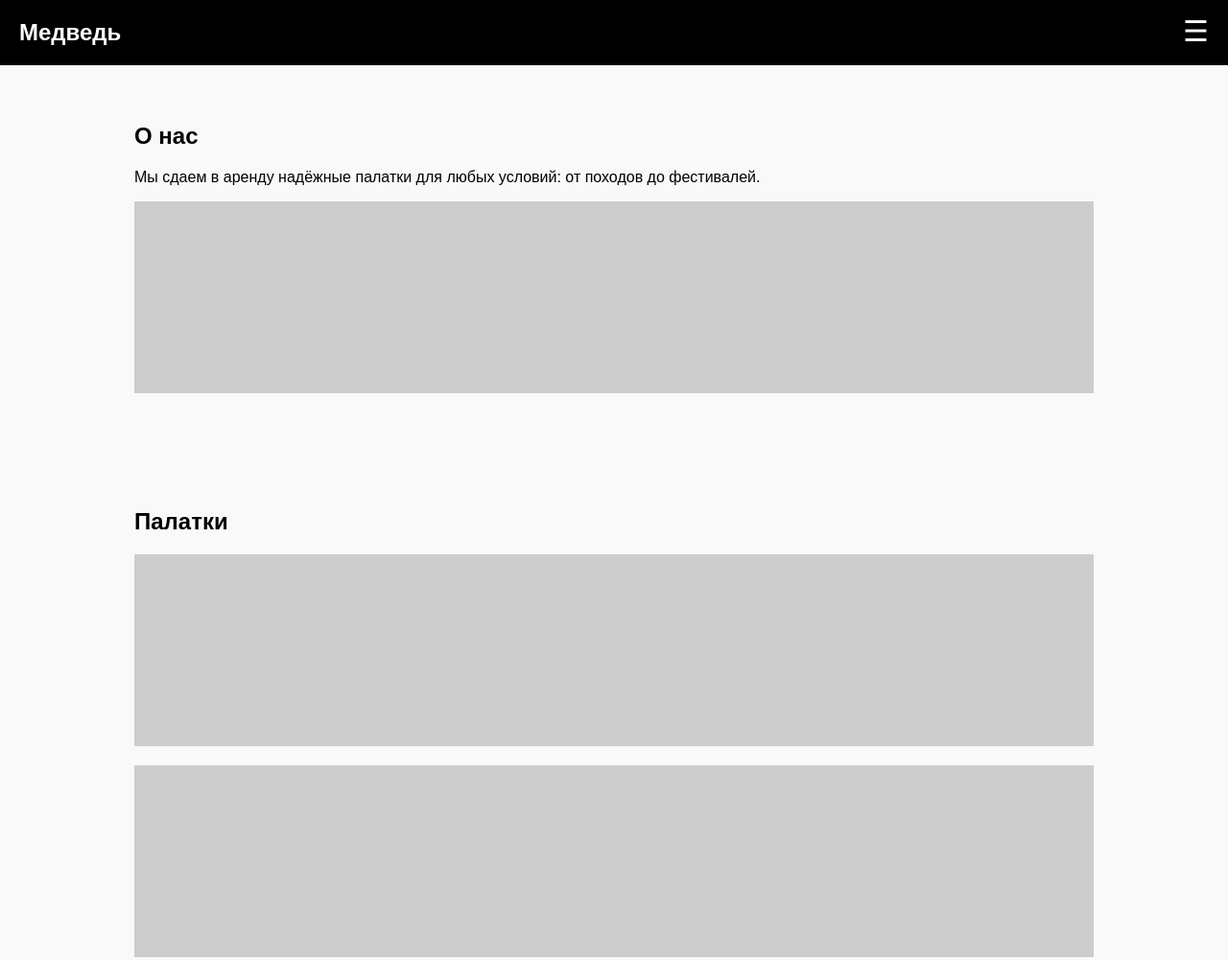
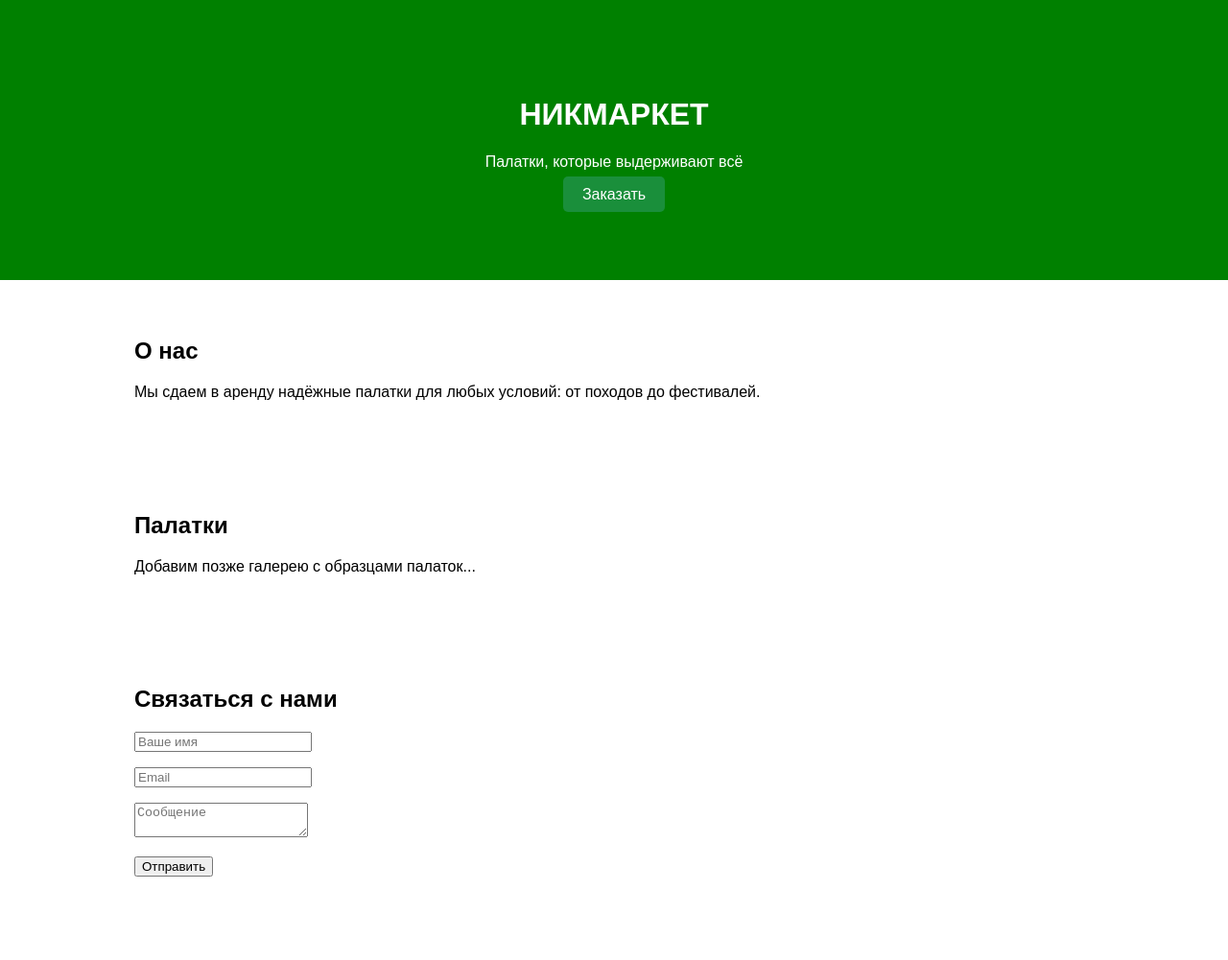
Before and after one commit to TaipSon/palatki-site, a plain HTML site: page index.html in a window 1280 px wide. Shown: the top 1001 px of the page at 96% size. After the commit the page ends 970 px from the top, so only its background shows below. Drawn offline with Linux system fonts and the light colour scheme.

Commit message:
Изменено название и цвет на зелёный

```diff
--- a/index.html
+++ b/index.html
@@ -3,115 +3,61 @@
 <head>
     <meta charset="UTF-8" />
     <meta name="viewport" content="width=device-width, initial-scale=1.0" />
-    <title>Прокат палаток «Медведь»</title>
+    <title>НИКМАРКЕТ</title>
     <style>
         body {
             margin: 0;
             font-family: sans-serif;
-            background: #f9f9f9;
         }
 
-        /* Шапка сайта */
         header {
-            background: black;
+            background: green;
             color: white;
-            padding: 20px;
-            position: relative;
+            padding: 80px 20px;
+            text-align: center;
         }
 
-        .logo {
-            font-size: 24px;
-            font-weight: bold;
-        }
-
-        /* Меню */
-        nav {
-            display: none;
-            flex-direction: column;
-            position: absolute;
-            top: 60px;
-            left: 0;
-            right: 0;
-            background: white;
-            color: black;
-            border-top: 1px solid #ccc;
-        }
-
-            nav a {
-                padding: 15px;
-                text-decoration: none;
-                color: black;
-                border-bottom: 1px solid #ddd;
-            }
-
-                nav a:hover {
-                    background: #f0f0f0;
-                }
-
-        /* Бургер */
-        .burger {
-            font-size: 30px;
-            cursor: pointer;
-            position: absolute;
-            right: 20px;
-            top: 15px;
-        }
-
-        /* Основной контент */
         section {
             padding: 40px 20px;
             max-width: 1000px;
             margin: auto;
         }
 
-        .placeholder {
-            background: #ccc;
-            height: 200px;
-            margin-bottom: 20px;
+        .button {
+            background: #1a8f3b;
+            color: white;
+            padding: 10px 20px;
+            text-decoration: none;
+            border-radius: 5px;
         }
     </style>
 </head>
 <body>
-
     <header>
-        <div class="logo">Медведь</div>
-        <div class="burger" onclick="toggleMenu()">☰</div>
-        <nav id="menu">
-            <a href="#about">О нас</a>
-            <a href="#tents">Палатки</a>
-            <a href="#contacts">Контакты</a>
-        </nav>
+        <h1>НИКМАРКЕТ</h1>
+        <p>Палатки, которые выдерживают всё</p>
+        <a href="#contact" class="button">Заказать</a>
     </header>
 
-    <section id="about">
+    <section>
         <h2>О нас</h2>
         <p>Мы сдаем в аренду надёжные палатки для любых условий: от походов до фестивалей.</p>
-        <div class="placeholder"></div>
     </section>
 
-    <section id="tents">
+    <section>
         <h2>Палатки</h2>
-        <div class="placeholder"></div>
-        <div class="placeholder"></div>
-        <div class="placeholder"></div>
+        <p>Добавим позже галерею с образцами палаток...</p>
     </section>
 
-    <section id="contacts">
-        <h2>Контакты</h2>
+    <section id="contact">
+        <h2>Связаться с нами</h2>
         <form action="https://api.web3forms.com/submit" method="POST">
-            <input type="hidden" name="access_key" value="ТВОЙ_КЛЮЧ_WEB3FORMS">
+            <input type="hidden" name="access_key" value="ТВОЙ_КЛЮЧ_ОТ_WEB3FORMS">
             <p><input type="text" name="name" placeholder="Ваше имя" required></p>
             <p><input type="email" name="email" placeholder="Email" required></p>
             <p><textarea name="message" placeholder="Сообщение" required></textarea></p>
             <p><button type="submit">Отправить</button></p>
         </form>
     </section>
-
-    <script>
-    function toggleMenu() {
-      const menu = document.getElementById("menu");
-      menu.style.display = menu.style.display === "flex" ? "none" : "flex";
-    }
-    </script>
 </body>
 </html>
```
